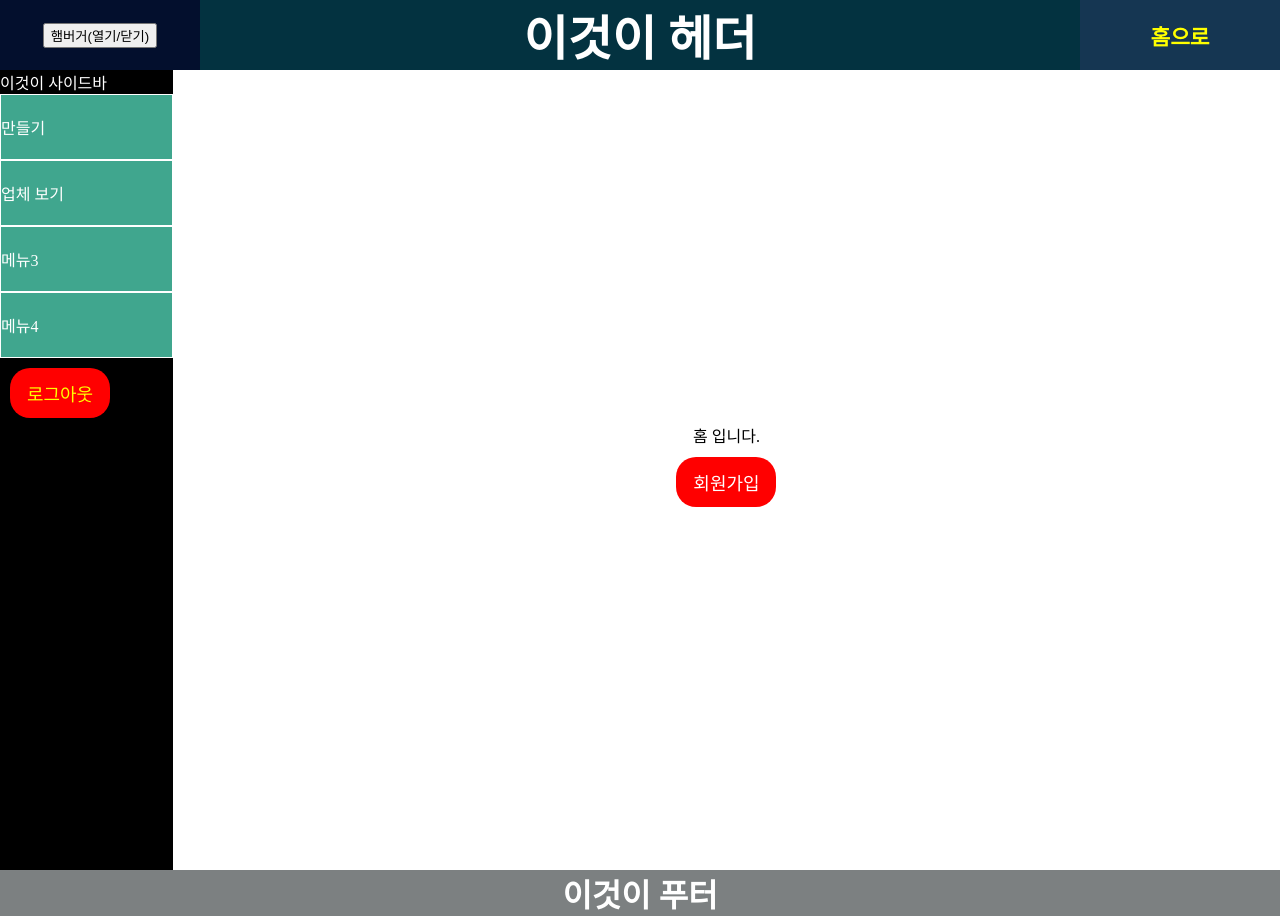
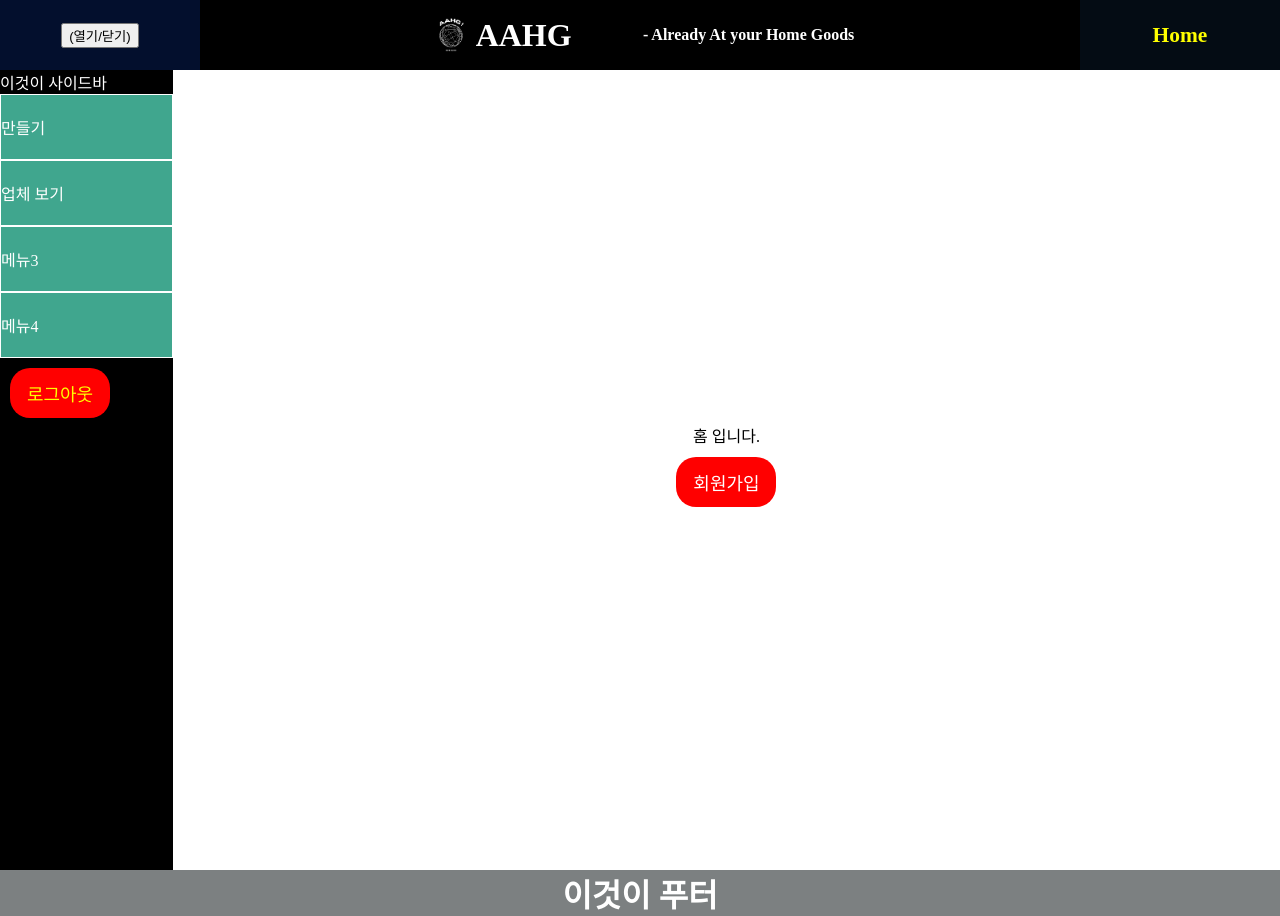
Before and after one commit to modulersYJ/AAHG-front-react, a React (Create React App) app in the folder modulers-react/: page / in a window 1280 px wide. Built offline with nearby package versions, Linux system fonts and the light colour scheme.

Commit message:
feat : 헤더 기본css

```diff
--- a/modulers-react/src/layouts/Header.tsx
+++ b/modulers-react/src/layouts/Header.tsx
@@ -2,7 +2,7 @@ import { StyledLink } from "../components/common/Buttons";
 import React from "react";
 import { Link } from "react-router-dom";
 import styled from "styled-components";
-
+// import logo from "/imgs/storeImgDummies/AAHG_LOGO.png";
 interface IHeaderProps {
   sidebarOpen: boolean;
   handleOpenClick: () => void;
@@ -10,27 +10,33 @@ interface IHeaderProps {
 
 const Header = ({ sidebarOpen, handleOpenClick }: IHeaderProps) => {
   return (
-    <GreenHeader>
+    <BlackHeader>
       <SidebarHeader>
-        <button onClick={handleOpenClick}>햄버거(열기/닫기)</button>
+        <button onClick={handleOpenClick}>(열기/닫기)</button>
       </SidebarHeader>
-      <h2>이것이 헤더</h2>
+      <HeaderCenter>
+        <h1 style={{ display: "flex", alignItems: "center" }}>
+          <img src={"/imgs/AAHG_LOGO.png"} alt="로고" width={"50px"} />
+          AAHG
+        </h1>
+        <span>- Already At your Home Goods</span>
+      </HeaderCenter>
       <HeaderRight>
         <StyledLink to={"/"} style={{ margin: 0, padding: 0 }}>
-          <h6>홈으로</h6>
+          <h6>Home</h6>
         </StyledLink>
       </HeaderRight>
-    </GreenHeader>
+    </BlackHeader>
   );
 };
 
 export default Header;
 
-const GreenHeader = styled.header`
+const BlackHeader = styled.header`
   height: 70px;
   width: auto;
   /* padding: 10px 20px; */
-  background-color: #033240;
+  background-color: #000000;
   color: white;
   position: sticky;
   top: 0;
@@ -54,8 +60,17 @@ const SidebarHeader = styled.div`
 const HeaderRight = styled.div`
   width: 200px;
   height: 100%;
-  background-color: #153652;
+  background-color: #040c14;
   display: flex;
   align-items: center;
   justify-content: center;
 `;
+const HeaderCenter = styled.div`
+  width: 500px;
+  height: 100%;
+  background-color: #000000;
+  display: flex;
+  align-items: center;
+  justify-content: space-around;
+  font-size: medium;
+`;
```
Also changed, not shown: modulers-react/public/imgs/AAHG_LOGO.png (added).
